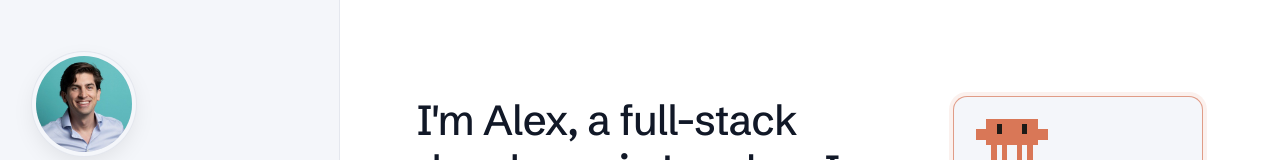
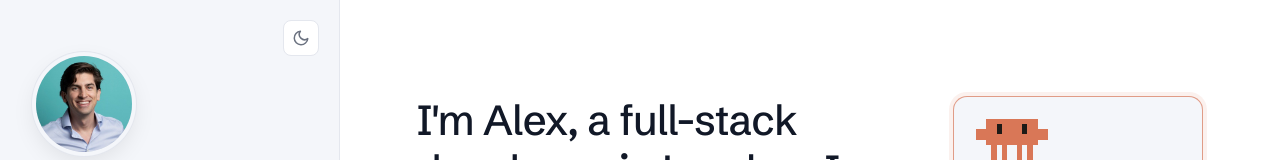
Before and after one commit to AlexImre/portfolio, a React (Vite) app: page / in a window 1280 px wide. Shown: the top 160 px of the page. Built offline with nearby package versions, Linux system fonts and the light colour scheme.

Commit message:
Add light/dark theme toggle
Follows the system theme until the visitor chooses; the choice is saved
in localStorage and applied before first paint.

Co-Authored-By: Claude Opus 5.5 <noreply@anthropic.com>

```diff
--- a/index.html
+++ b/index.html
@@ -25,6 +25,13 @@
     <meta name="twitter:card" content="summary_large_image" />
     <meta name="theme-color" content="#f4f6fa" media="(prefers-color-scheme: light)" />
     <meta name="theme-color" content="#131722" media="(prefers-color-scheme: dark)" />
+    <script>
+      // Apply a saved theme choice before the page paints, to avoid a flash.
+      try {
+        var t = localStorage.getItem('theme')
+        if (t === 'light' || t === 'dark') document.documentElement.dataset.theme = t
+      } catch (e) {}
+    </script>
     <link rel="preconnect" href="https://fonts.googleapis.com" />
     <link rel="preconnect" href="https://fonts.gstatic.com" crossorigin />
     <link
--- a/src/App.tsx
+++ b/src/App.tsx
@@ -1,5 +1,5 @@
 import { Analytics } from '@vercel/analytics/react'
-import { Fragment, type ReactNode } from 'react'
+import { Fragment, useEffect, useState, type ReactNode } from 'react'
 
 import { DOMAINS, FACTS, IDENTITY, JOBS, type Job } from '@/lib/portfolio'
 
@@ -53,11 +53,66 @@ function Crab() {
   )
 }
 
+// The page follows the system theme until the visitor clicks the toggle.
+// index.html applies a saved choice before the first paint.
+const darkQuery = '(prefers-color-scheme: dark)'
+
+function currentTheme(): 'light' | 'dark' {
+  const set = document.documentElement.dataset.theme
+  if (set === 'light' || set === 'dark') return set
+  return window.matchMedia(darkQuery).matches ? 'dark' : 'light'
+}
+
+function ThemeToggle() {
+  const [theme, setTheme] = useState(currentTheme)
+
+  useEffect(() => {
+    const mq = window.matchMedia(darkQuery)
+    const onChange = () => setTheme(currentTheme())
+    mq.addEventListener('change', onChange)
+    return () => mq.removeEventListener('change', onChange)
+  }, [])
+
+  const toggle = () => {
+    const next = theme === 'dark' ? 'light' : 'dark'
+    document.documentElement.dataset.theme = next
+    try {
+      localStorage.setItem('theme', next)
+    } catch {
+      // Storage can be blocked; the choice then lasts for this visit only.
+    }
+    setTheme(next)
+  }
+
+  const label = theme === 'dark' ? 'Switch to light mode' : 'Switch to dark mode'
+  return (
+    <button
+      type="button"
+      className="theme-toggle"
+      onClick={toggle}
+      aria-label={label}
+      title={label}
+    >
+      {theme === 'dark' ? (
+        <svg viewBox="0 0 24 24" fill="none" stroke="currentColor" strokeWidth="2" strokeLinecap="round" aria-hidden="true">
+          <circle cx="12" cy="12" r="4" />
+          <path d="M12 2v2M12 20v2M4.9 4.9l1.4 1.4M17.7 17.7l1.4 1.4M2 12h2M20 12h2M4.9 19.1l1.4-1.4M17.7 6.3l1.4-1.4" />
+        </svg>
+      ) : (
+        <svg viewBox="0 0 24 24" fill="none" stroke="currentColor" strokeWidth="2" strokeLinecap="round" strokeLinejoin="round" aria-hidden="true">
+          <path d="M21 12.8A9 9 0 1 1 11.2 3a7 7 0 0 0 9.8 9.8z" />
+        </svg>
+      )}
+    </button>
+  )
+}
+
 function Sidebar() {
   const { name, role, avatar, email, github, linkedin, cv, location } =
     IDENTITY
   return (
     <aside className="sidebar">
+      <ThemeToggle />
       <div className="id">
         <img className="avatar" src={avatar} alt={name} width={96} height={96} />
         <h1 className="name">{name}</h1>
```
Also changed, not shown: src/styles/tailwind.css.
